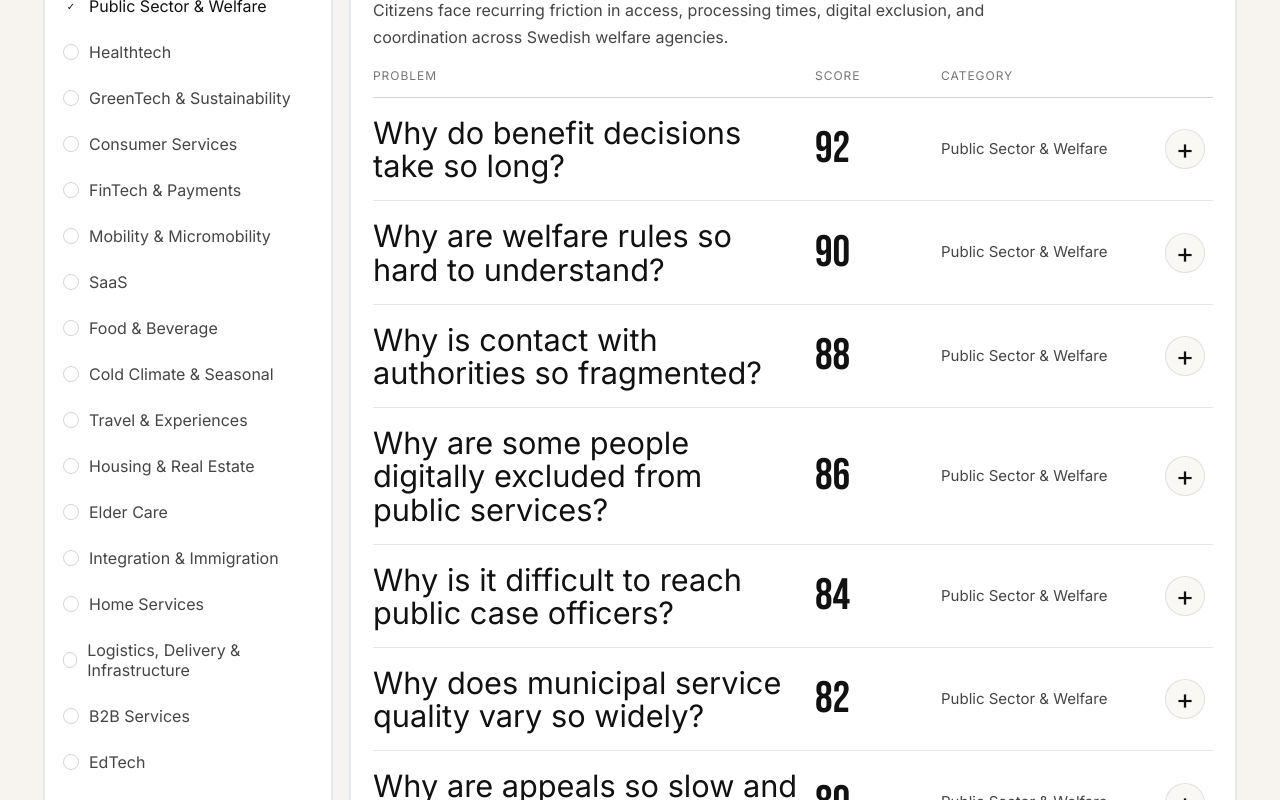
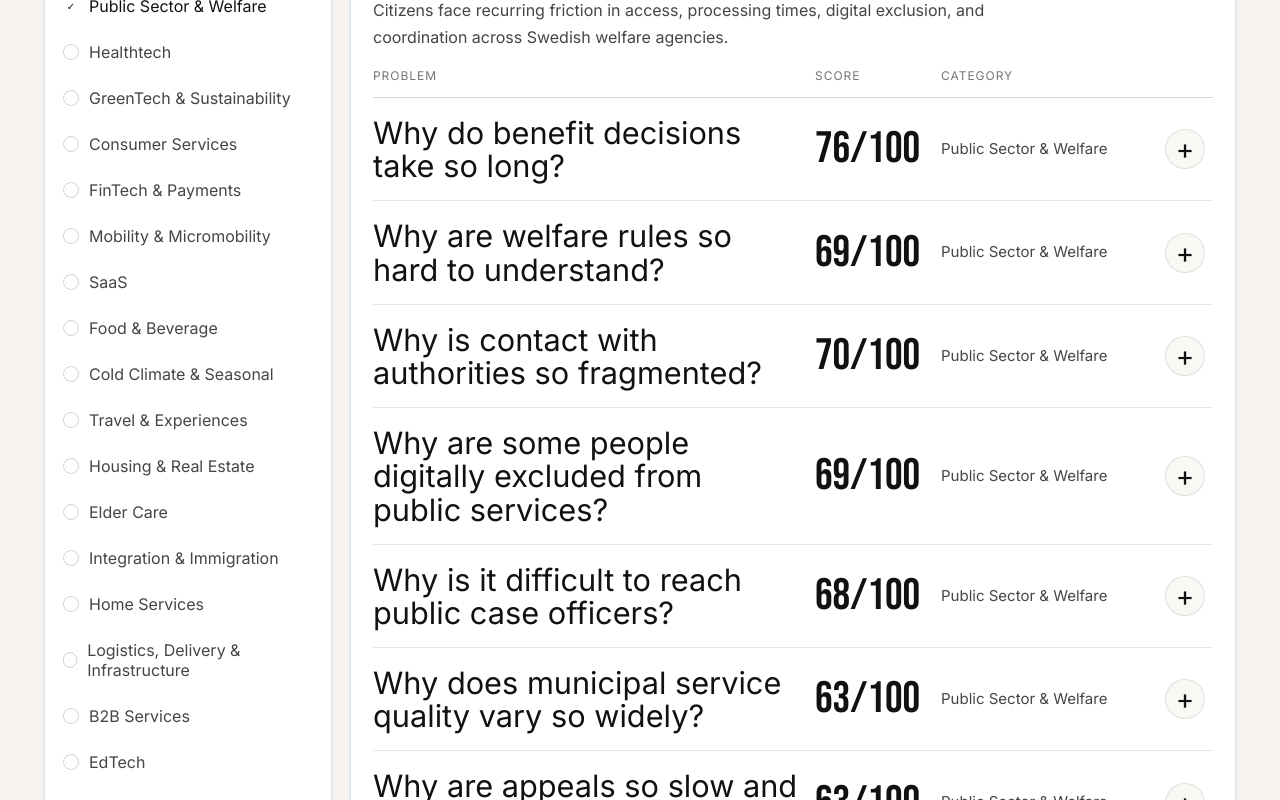
Before and after one commit to mpendyala3/fix-my-itch-sweden, a Next.js app: page / in a window 1280 px wide. Shown: the part 1520-2320 px from the top of the page. Built offline with nearby package versions, Linux system fonts and the light colour scheme.

Commit message:
Add formula-driven problem scoring

```diff
--- a/app/ClientHome.tsx
+++ b/app/ClientHome.tsx
@@ -2,17 +2,15 @@
 
 import Link from 'next/link';
 import { useEffect, useMemo, useRef, useState } from 'react';
-import { categories, categoryOrder, type CategoryId, type Language } from './site-data';
+import { calculateProblemScores, categories, categoryOrder, type CategoryId, type Language, type ProblemTuple, type ScoreBreakdown } from './site-data';
 import { absoluteUrl, SITE_NAME } from './site-config';
-
-type ProblemTuple = readonly [string, string, readonly string[], readonly [number, number, number]];
 
 type ProblemPresentation = {
   title: string;
   description: string;
   exactSources: readonly string[];
   sourceFamilies: string[];
-  scores: readonly [number, number, number];
+  scores: ScoreBreakdown;
 };
 
 type SearchResult = {
@@ -108,9 +106,10 @@ const copy = {
     footerLeft: 'Lös verkliga problem — Sverige-först problem intelligence',
     footerRight: 'Kuraterat för verklig efterfrågan, inte för startup-teater.',
     rank: 'Rank',
-    problemScore: 'Problem score',
-    market: 'Marknad',
-    trust: 'Tillit',
+    severity: 'Severity',
+    tam: 'TAM',
+    whitespace: 'Whitespace',
+    trygghet: 'Trygghet',
     open: 'Öppna',
     close: 'Stäng',
     searchLabel: '',
@@ -201,9 +200,10 @@ const copy = {
     footerLeft: 'Solve real-world problems — Sweden-first problem intelligence',
     footerRight: 'Curated for real demand, not startup theatre.',
     rank: 'Rank',
-    problemScore: 'Problem score',
-    market: 'Market',
-    trust: 'Trust',
+    severity: 'Severity',
+    tam: 'TAM',
+    whitespace: 'Whitespace',
+    trygghet: 'Trygghet',
     open: 'Open',
     close: 'Close',
     searchLabel: '',
@@ -411,12 +411,17 @@ function sourceFamily(tag: string, lang: Language) {
   return lang === 'sv' ? 'Bransch- och expertsignaler' : 'Sector and expert signals';
 }
 
-function presentProblem(lang: Language, tuple: ProblemTuple): ProblemPresentation {
-  const [rawTitle, rawDescription, exactSources, scores] = tuple;
+function formatScoreOutOfTen(value: number) {
+  return Number.isInteger(value) ? `${value}` : value.toFixed(1);
+}
+
+function presentProblem(lang: Language, categoryId: CategoryId, rank: number, tuple: ProblemTuple): ProblemPresentation {
+  const [rawTitle, rawDescription, exactSources] = tuple;
   const title = titleOverrides[lang][rawTitle as keyof (typeof titleOverrides)[typeof lang]] ?? rawTitle;
   const description =
     descriptionOverrides[lang][rawTitle as keyof (typeof descriptionOverrides)[typeof lang]] ?? rawDescription;
   const sourceFamilies = Array.from(new Set(exactSources.map((tag) => sourceFamily(tag, lang)))).slice(0, 3);
+  const scores = calculateProblemScores(categoryId, rank, tuple);
 
   return {
     title,
@@ -558,7 +563,7 @@ export function HomePage({ routeLabel }: { routeLabel?: string }) {
 
   const category = categories[current];
   const categoryMeta = category[lang];
-  const categoryItems = category.items.map((item) => presentProblem(lang, item[lang]));
+  const categoryItems = category.items.map((item, index) => presentProblem(lang, current, index + 1, item[lang]));
   const categoryRows = [
     categoryOrder.filter((_, idx) => idx % 2 === 0),
     categoryOrder.filter((_, idx) => idx % 2 === 1),
@@ -582,7 +587,7 @@ export function HomePage({ routeLabel }: { routeLabel?: string }) {
     categoryOrder.forEach((id) => {
       const meta = categories[id][lang];
       categories[id].items.forEach((entry, index) => {
-        const item = presentProblem(lang, entry[lang]);
+        const item = presentProblem(lang, id, index + 1, entry[lang]);
         const relevance = fuzzyScore(trimmed, meta.name, item);
         if (relevance > 0) {
           results.push({
@@ -597,7 +602,7 @@ export function HomePage({ routeLabel }: { routeLabel?: string }) {
       });
     });
 
-    return results.sort((a, b) => b.relevance - a.relevance || b.item.scores[0] - a.item.scores[0]).slice(0, 12);
+    return results.sort((a, b) => b.relevance - a.relevance || b.item.scores.score - a.item.scores.score).slice(0, 12);
   }, [lang, query]);
 
   const showingSearch = query.trim().length > 0;
@@ -871,7 +876,7 @@ export function HomePage({ routeLabel }: { routeLabel?: string }) {
                               <div className="problem-question-block">
                                 <h4>{item.title}</h4>
                               </div>
-                              <div className="problem-score">{item.scores[0]}</div>
+                              <div className="problem-score">{item.scores.score}/100</div>
                               <div className="problem-industry">{categoryMeta.name}</div>
                               <button
                                 className="expand-btn"
@@ -891,16 +896,20 @@ export function HomePage({ routeLabel }: { routeLabel?: string }) {
                                 </div>
                                 <div className="expand-meta">
                                   <div className="mini-metric">
-                                    <span>{text.problemScore}</span>
-                                    <strong>{item.scores[0]}</strong>
+                                    <span>{text.severity}</span>
+                                    <strong>{formatScoreOutOfTen(item.scores.severity)}/10</strong>
                                   </div>
                                   <div className="mini-metric">
-                                    <span>{text.market}</span>
-                                    <strong>{item.scores[1]}</strong>
+                                    <span>{text.tam}</span>
+                                    <strong>{formatScoreOutOfTen(item.scores.tam)}/10</strong>
                                   </div>
                                   <div className="mini-metric">
-                                    <span>{text.trust}</span>
-                                    <strong>{item.scores[2]}</strong>
+                                    <span>{text.whitespace}</span>
+                                    <strong>{formatScoreOutOfTen(item.scores.whitespace)}/10</strong>
+                                  </div>
+                                  <div className="mini-metric">
+                                    <span>{text.trygghet}</span>
+                                    <strong>{formatScoreOutOfTen(item.scores.trygghet)}/10</strong>
                                   </div>
                                 </div>
                                 <div className="expand-note">
--- a/app/site-data.ts
+++ b/app/site-data.ts
@@ -363,3 +363,229 @@ export const categoryOrder = ['public-sector-welfare', 'housing-real-estate', 'h
 
 export type Language = keyof typeof ui;
 export type CategoryId = keyof typeof categories;
+export type LegacyScoreTuple = readonly [number, number, number];
+export type ProblemTuple = readonly [string, string, readonly string[], LegacyScoreTuple];
+
+export type ScoreBreakdown = {
+  score: number;
+  severity: number;
+  tam: number;
+  whitespace: number;
+  trygghet: number;
+};
+
+const CATEGORY_TAM_BASE: Record<CategoryId, number> = {
+  'public-sector-welfare': 0.8,
+  'housing-real-estate': 0.75,
+  healthtech: 0.7,
+  'elder-care': 0.52,
+  'greentech-sustainability': 0.62,
+  'integration-immigration': 0.48,
+  'consumer-services': 0.78,
+  'home-services': 0.66,
+  'fintech-payments': 0.74,
+  'logistics-delivery-infrastructure': 0.68,
+  'mobility-micromobility': 0.67,
+  'b2b-services': 0.58,
+  saas: 0.57,
+  edtech: 0.54,
+  'food-beverage': 0.76,
+  ecommerce: 0.72,
+  'cold-climate-seasonal': 0.56,
+  'health-wellness-personal-care': 0.69,
+  'travel-experiences': 0.6,
+  'outdoor-friluftsliv': 0.47,
+};
+
+const CATEGORY_WHITESPACE_BASE: Record<CategoryId, number> = {
+  'public-sector-welfare': 0.75,
+  'housing-real-estate': 0.5,
+  healthtech: 0.42,
+  'elder-care': 0.68,
+  'greentech-sustainability': 0.58,
+  'integration-immigration': 0.8,
+  'consumer-services': 0.35,
+  'home-services': 0.46,
+  'fintech-payments': 0.34,
+  'logistics-delivery-infrastructure': 0.54,
+  'mobility-micromobility': 0.52,
+  'b2b-services': 0.51,
+  saas: 0.33,
+  edtech: 0.41,
+  'food-beverage': 0.31,
+  ecommerce: 0.29,
+  'cold-climate-seasonal': 0.57,
+  'health-wellness-personal-care': 0.44,
+  'travel-experiences': 0.38,
+  'outdoor-friluftsliv': 0.64,
+};
+
+const CATEGORY_TRYGGHET_BASE: Record<CategoryId, number> = {
+  'public-sector-welfare': 1.0,
+  'housing-real-estate': 0.78,
+  healthtech: 0.96,
+  'elder-care': 1.04,
+  'greentech-sustainability': 0.46,
+  'integration-immigration': 0.92,
+  'consumer-services': 0.65,
+  'home-services': 0.72,
+  'fintech-payments': 1.05,
+  'logistics-delivery-infrastructure': 0.58,
+  'mobility-micromobility': 0.66,
+  'b2b-services': 0.38,
+  saas: 0.34,
+  edtech: 0.62,
+  'food-beverage': 0.5,
+  ecommerce: 0.56,
+  'cold-climate-seasonal': 0.7,
+  'health-wellness-personal-care': 0.88,
+  'travel-experiences': 0.52,
+  'outdoor-friluftsliv': 0.62,
+};
+
+const PAIN_KEYWORDS = [
+  'stress', 'frustration', 'frustrating', 'dyr', 'expensive', 'costly', 'skada', 'damage', 'risk', 'dröjer', 'delay', 'delayed',
+  'queue', 'kö', 'sjuk', 'ill', 'pain', 'unsafe', 'otrygg', 'bedrägeri', 'fraud', 'missed', 'försening', 'försening', 'anxiety',
+  'oro', 'worry', 'wait', 'waiting', 'lockout', 'blocked', 'rejected', 'rejection', 'lost', 'ensamhet', 'loneliness',
+];
+
+const TIME_KEYWORDS = [
+  'lång', 'långa', 'long', 'wait', 'waiting', 'delay', 'delayed', 'queue', 'kö', 'slow', 'slowness', 'dröjer', 'försening',
+  'försening', 'hours', 'days', 'weeks', 'months', 'years', 'upprepa', 'repeat',
+];
+
+const MONEY_KEYWORDS = [
+  'cost', 'costs', 'dyr', 'dyra', 'avgift', 'fee', 'fees', 'bill', 'bills', 'rent', 'hyra', 'mortgage', 'invoice', 'refund',
+  'debt', 'skuld', 'price', 'prices', 'överhyra', 'energy', 'elpris', 'electricity', 'insurance', 'reimbursement',
+];
+
+const TRUST_KEYWORDS = [
+  'trust', 'distrust', 'misstro', 'trygg', 'trygghet', 'safety', 'safe', 'security', 'privacy', 'integrity', 'integritet',
+  'fraud', 'bedrägeri', 'scam', 'false suspicion', 'misstänkliggör', 'unclear', 'otydlig', 'opaque', 'vilseled', 'misleading',
+  'bankid', 'bank', 'authorities', 'myndighet', 'journal', 'records', 'child', 'barn', 'elderly', 'äldre', 'demens',
+];
+
+const VULNERABILITY_KEYWORDS = [
+  'elderly', 'older', 'äldre', 'disabled', 'funktionsnedsättning', 'children', 'barn', 'patients', 'patienter', 'newcomers',
+  'nyanlända', 'caregivers', 'anhöriga', 'dementia', 'demens', 'autism', 'adhd', 'mental', 'psych', 'psychic', 'psykisk',
+  'women', 'kvinn', 'allergy', 'allerg', 'loneliness', 'ensamhet',
+];
+
+const BROAD_AUDIENCE_KEYWORDS = [
+  'people', 'consumers', 'citizens', 'households', 'workers', 'families', 'travellers', 'travelers', 'users', 'residents',
+  'patients', 'students', 'drivers', 'företag', 'kunder', 'hushåll', 'personer', 'människor', 'invånare', 'resenärer',
+  'elever', 'familjer', 'arbets', 'boende',
+];
+
+const NICHE_KEYWORDS = [
+  'dementia', 'demens', 'adhd', 'autism', 'archipelago', 'skärgård', 'tick', 'fästing', 'roof snow', 'taksnö', 'dog', 'hund',
+  'pollen', 'reindeer', 'ren', 'tooth', 'tand', 'beauty', 'skönhet',
+];
+
+const UNDERSERVED_KEYWORDS = [
+  'fragmented', 'splittrad', 'unclear', 'otydlig', 'coordination', 'samordning', 'difficult to compare', 'svårt att jämföra',
+  'difficult to verify', 'svårt att verifiera', 'hard to navigate', 'svår att hitta', 'gaps', 'glapp', 'accessibility',
+  'tillgänglighet', 'manual', 'outdated', 'inaktuell', 'repeated', 'upprepa', 'no clear', 'ingen tydlig', 'underskatta',
+];
+
+const CROWDED_KEYWORDS = [
+  'subscription', 'abonnemang', 'food delivery', 'leverans', 'e-commerce', 'e-handel', 'saas', 'bank', 'insurance', 'renovation',
+  'travel', 'resor', 'telecom', 'broadband', 'cleaning', 'städ', 'moving', 'flytt',
+];
+
+const ACTIONABLE_KEYWORDS = [
+  'booking', 'appointment', 'portal', 'status', 'compare', 'jämföra', 'refund', 'payment', 'queue', 'kö', 'forms', 'formulär',
+  'notification', 'avisering', 'routing', 'delivery', 'support', 'customer service', 'contact', 'document', 'verification',
+  'planering', 'scheduling', 'signering', 'cancellation', 'uppsägning',
+];
+
+const INSTITUTION_SOURCE_KEYWORDS = [
+  'mynd', 'verket', 'styrelsen', 'trafikverket', 'socialstyrelsen', 'försäkringskassan', 'polisen', 'pts', 'digg', '1177',
+  'boverket', 'migrationsverket', 'skolverket', 'finansinspektionen', 'riksbank', 'postnord',
+];
+
+const COMMUNITY_SOURCE_KEYWORDS = ['reddit', 'flashback', 'trustpilot', 'reco', 'linkedin'];
+const COMPLAINT_SOURCE_KEYWORDS = ['arn', 'hallå konsument', 'konsumentverket'];
+
+function clamp(value: number, min: number, max: number) {
+  return Math.min(max, Math.max(min, value));
+}
+
+function roundHalf(value: number) {
+  return Math.round(value * 2) / 2;
+}
+
+function countHits(text: string, keywords: readonly string[]) {
+  return keywords.reduce((total, keyword) => total + (text.includes(keyword) ? 1 : 0), 0);
+}
+
+export function calculateProblemScores(categoryId: CategoryId, rank: number, tuple: ProblemTuple): ScoreBreakdown {
+  const [title, description, sources, legacy] = tuple;
+  const text = `${title} ${description}`.toLowerCase();
+  const sourceText = sources.join(' ').toLowerCase();
+
+  const painHits = countHits(text, PAIN_KEYWORDS);
+  const timeHits = countHits(text, TIME_KEYWORDS);
+  const moneyHits = countHits(text, MONEY_KEYWORDS);
+  const trustHits = countHits(text, TRUST_KEYWORDS);
+  const vulnerabilityHits = countHits(text, VULNERABILITY_KEYWORDS);
+  const audienceHits = countHits(text, BROAD_AUDIENCE_KEYWORDS);
+  const nicheHits = countHits(text, NICHE_KEYWORDS);
+  const underservedHits = countHits(text, UNDERSERVED_KEYWORDS);
+  const crowdedHits = countHits(text, CROWDED_KEYWORDS);
+  const actionableHits = countHits(text, ACTIONABLE_KEYWORDS);
+  const institutionHits = countHits(sourceText, INSTITUTION_SOURCE_KEYWORDS);
+  const communityHits = countHits(sourceText, COMMUNITY_SOURCE_KEYWORDS);
+  const complaintHits = countHits(sourceText, COMPLAINT_SOURCE_KEYWORDS);
+  const sourceVarietyBoost = sources.length > 1 ? 0.18 : 0;
+  const evidenceMixBoost = institutionHits > 0 && (communityHits > 0 || complaintHits > 0) ? 0.3 : 0;
+  const rankPressure = clamp((11 - rank) * 0.06, 0.05, 0.6);
+
+  const severity = roundHalf(
+    clamp(
+      5.0 + ((legacy[0] - 74) / 18) * 2.9 + Math.min(painHits, 4) * 0.2 + Math.min(timeHits, 3) * 0.1 + Math.min(moneyHits, 3) * 0.1 + Math.min(vulnerabilityHits, 2) * 0.15 + rankPressure,
+      5.0,
+      9.5,
+    ),
+  );
+
+  const tam = roundHalf(
+    clamp(
+      4.8 + ((legacy[1] - 77) / 10) * 1.8 + CATEGORY_TAM_BASE[categoryId] + Math.min(audienceHits, 4) * 0.08 - Math.min(nicheHits, 2) * 0.12 + sourceVarietyBoost,
+      4.5,
+      9.0,
+    ),
+  );
+
+  const whitespace = roundHalf(
+    clamp(
+      4.9 + ((legacy[2] - 75) / 13) * 1.6 + CATEGORY_WHITESPACE_BASE[categoryId] + Math.min(underservedHits, 4) * 0.12 + evidenceMixBoost - Math.min(crowdedHits, 3) * 0.1,
+      4.5,
+      9.0,
+    ),
+  );
+
+  const trygghet = roundHalf(
+    clamp(
+      4.4 + CATEGORY_TRYGGHET_BASE[categoryId] + severity * 0.14 + Math.min(trustHits, 4) * 0.18 + Math.min(vulnerabilityHits, 3) * 0.12 + Math.min(institutionHits, 2) * 0.08,
+      4.5,
+      9.5,
+    ),
+  );
+
+  const urgency = clamp(4.6 + Math.min(timeHits, 4) * 0.35 + Math.min(painHits, 3) * 0.25 + Math.min(vulnerabilityHits, 2) * 0.25, 4.5, 9.2);
+  const emotional = clamp(4.5 + Math.min(trustHits, 4) * 0.3 + Math.min(painHits, 3) * 0.18 + Math.min(moneyHits, 2) * 0.14, 4.5, 9.0);
+  const actionability = clamp(5.0 + Math.min(actionableHits, 4) * 0.26 + evidenceMixBoost * 0.8 + sourceVarietyBoost * 0.6 - Math.min(crowdedHits, 2) * 0.08, 5.0, 9.0);
+
+  const score = Math.round(
+    (severity * 0.29 + tam * 0.21 + whitespace * 0.18 + trygghet * 0.14 + urgency * 0.08 + emotional * 0.05 + actionability * 0.05) * 10,
+  );
+
+  return {
+    score: clamp(score, 55, 95),
+    severity,
+    tam,
+    whitespace,
+    trygghet,
+  };
+}
```
Also changed, not shown: 13 other files (tests, documents, lock files or other folders).
